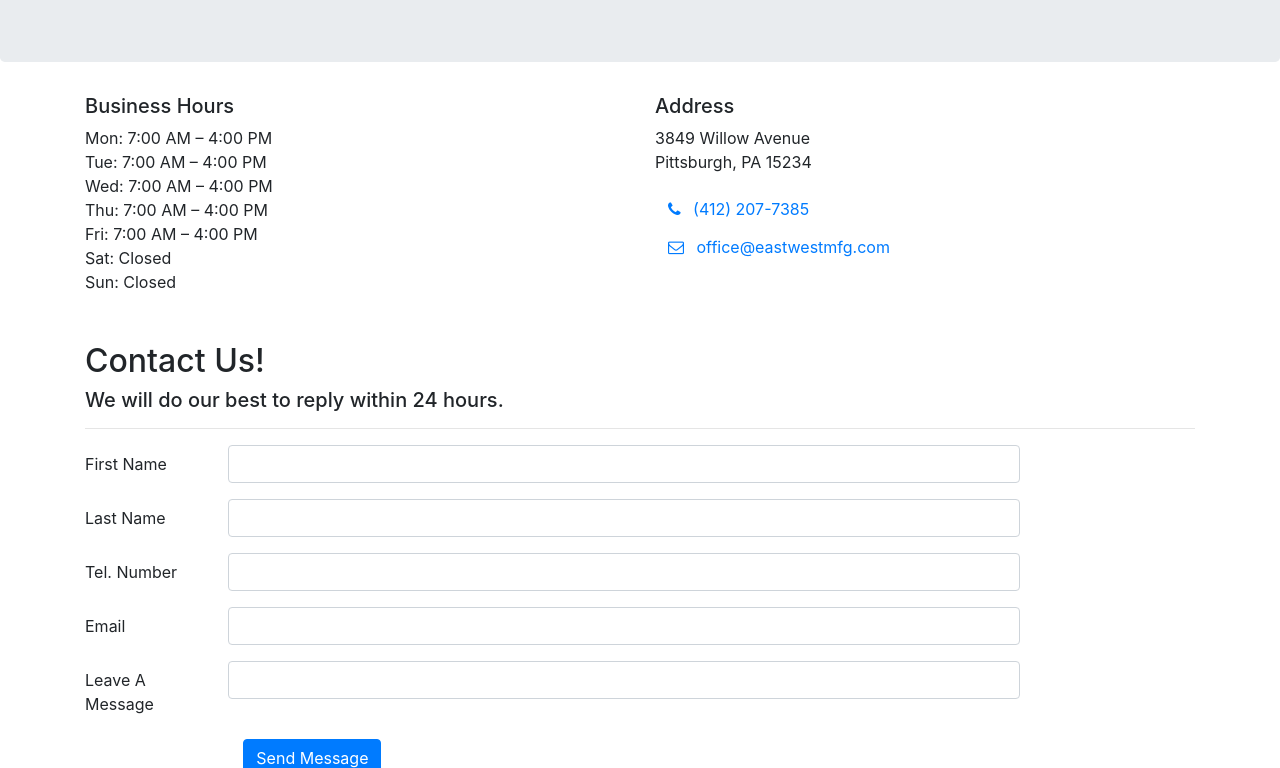
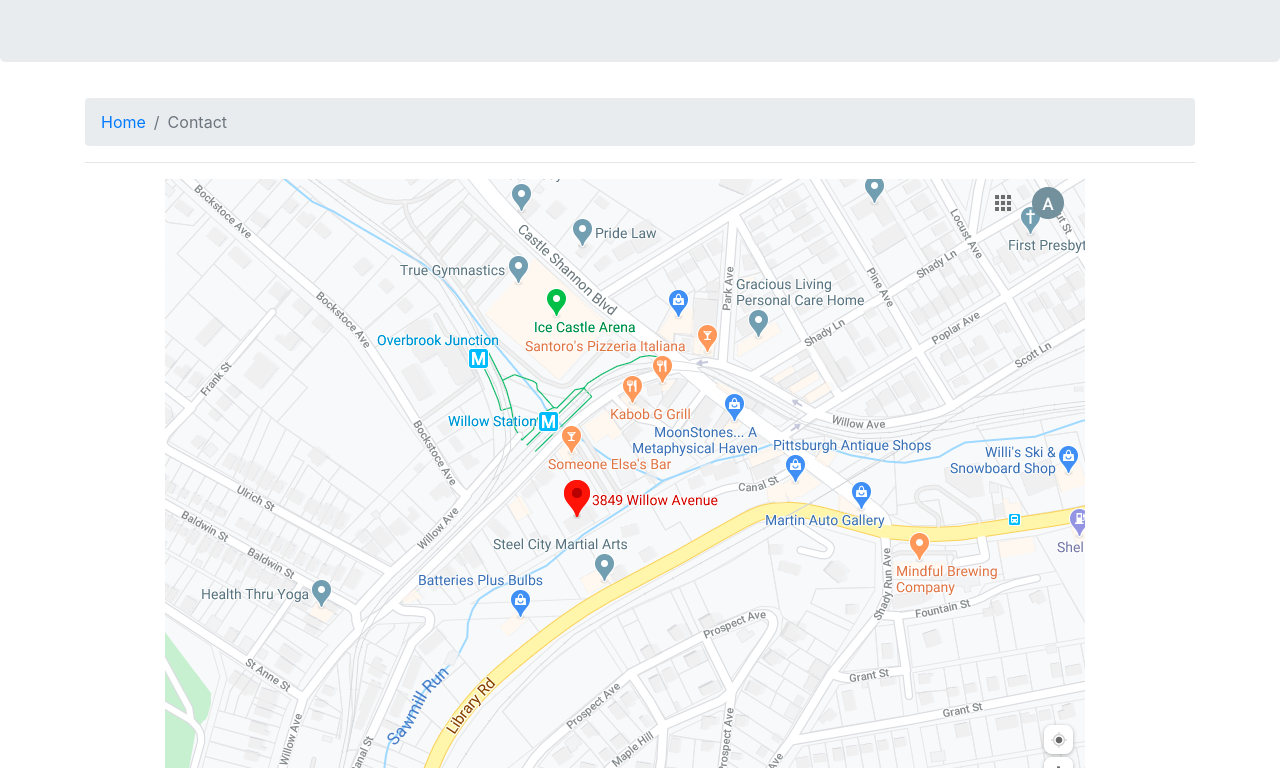
Before and after one commit to ashleygerst/eastwestReact, a React (Create React App) app: page /contact in a window 1280 px wide. Shown: the part 532-1300 px from the top of the page. Built offline with nearby package versions, Linux system fonts and the light colour scheme.

Commit message:
Contact Updates

```diff
--- a/src/App.css
+++ b/src/App.css
@@ -153,3 +153,12 @@
 .box:hover .contentBx {
   transform: translateY(0);
 }
+
+.contact{
+  text-align: center;
+  display: block;
+  justify-content: center;
+  align-items: center;
+  margin: auto;
+  width: 100%;
+}
--- a/src/pages/Contact.js
+++ b/src/pages/Contact.js
@@ -1,5 +1,8 @@
 import React, { Component } from 'react';
-import { Button, Label, Col, Row, Form } from 'reactstrap';
+import { Button, Label, Col, Row, Form, Media, Container } from 'reactstrap';
+import { Breadcrumb, BreadcrumbItem } from 'reactstrap';
+import { Link } from 'react-router-dom';
+import { BrowserRouter as Router } from 'react-router-dom';
 
 class Contact extends Component {
     constructor(props) {
@@ -15,7 +18,7 @@
     }
 }
     componentDidMount() {
-    this.props.changeState('contact')
+    this.props.changeState('Contact')
   }
 
     handleSubmit(values) {
@@ -25,11 +28,24 @@
     }
 
 render () {
-
     return (
-        <div className="container">
+        <Router>
+            <div className="container">
+                <div className="row mt-1">
+                    <div className="col mt-1">
+                        <Breadcrumb>
+                            <BreadcrumbItem><Link to="/home">Home</Link></BreadcrumbItem>
+                            <BreadcrumbItem active> Contact</BreadcrumbItem>
+                        </Breadcrumb>
+                        <h2 className="text-center"></h2>
+                        <hr />
+                    </div>
+                </div>
+                <div className="row row-content contact">
+                    <Media src={require('../assets/googlemap.png')}/>
+                </div>
                 <div className="row row-content">
-                    <div className="col-sm-6">
+                    <div className="col-sm-6 text-center mt-2">
                         <h5>Business Hours</h5>
                         <hours>
                                 Mon: 7:00 AM – 4:00 PM<br />
@@ -41,7 +57,7 @@
                                 Sun: Closed<br />
                         </hours>
                     </div>
-                    <div className="col-sm-6">
+                    <div className="col-sm-6 text-center mt-2">
                         <h5>Address</h5>
                         <address>
                             3849 Willow Avenue<br />
@@ -105,6 +121,7 @@
                     </div>
                 </div>
             </div>
+        </Router>
         );
     }
 }
```
